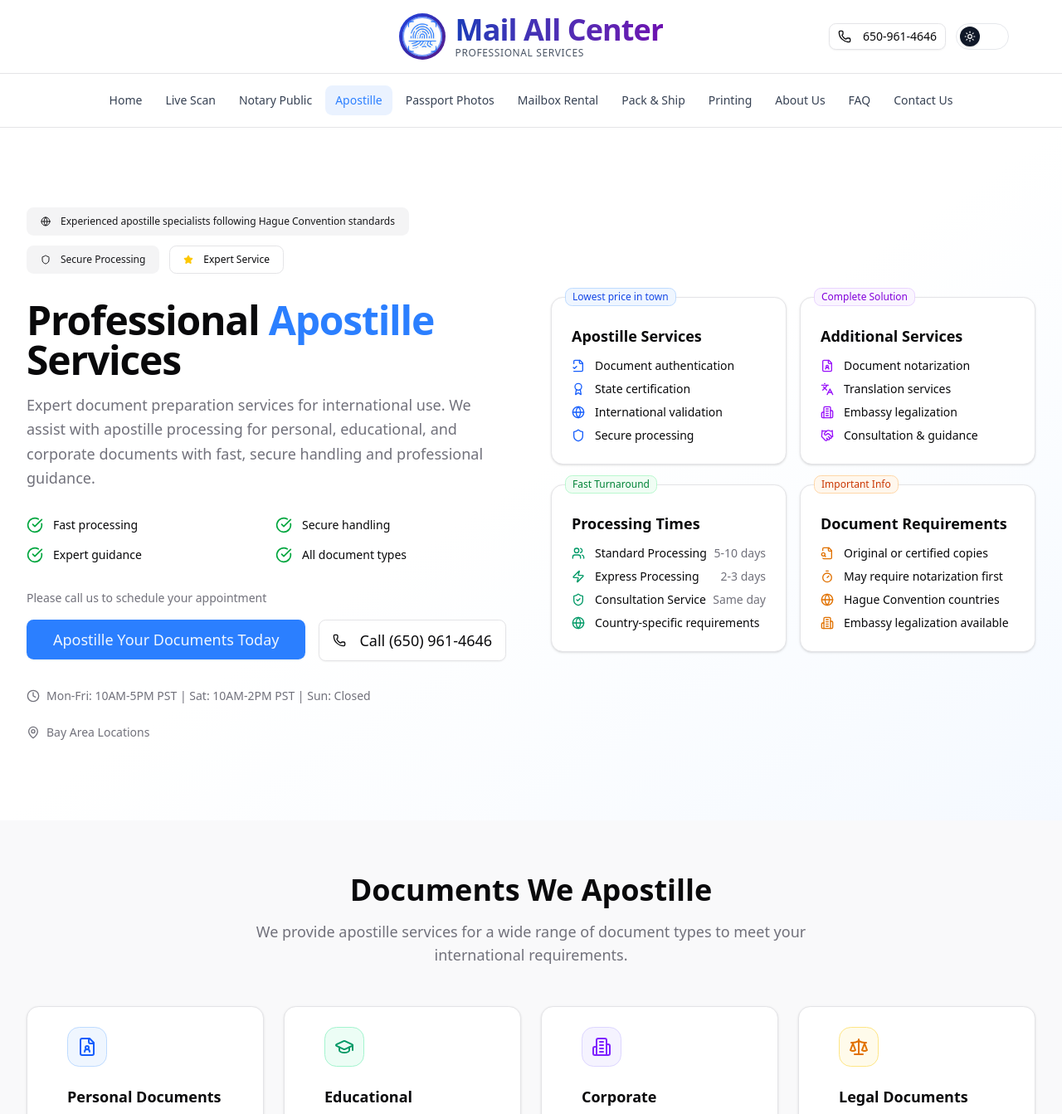
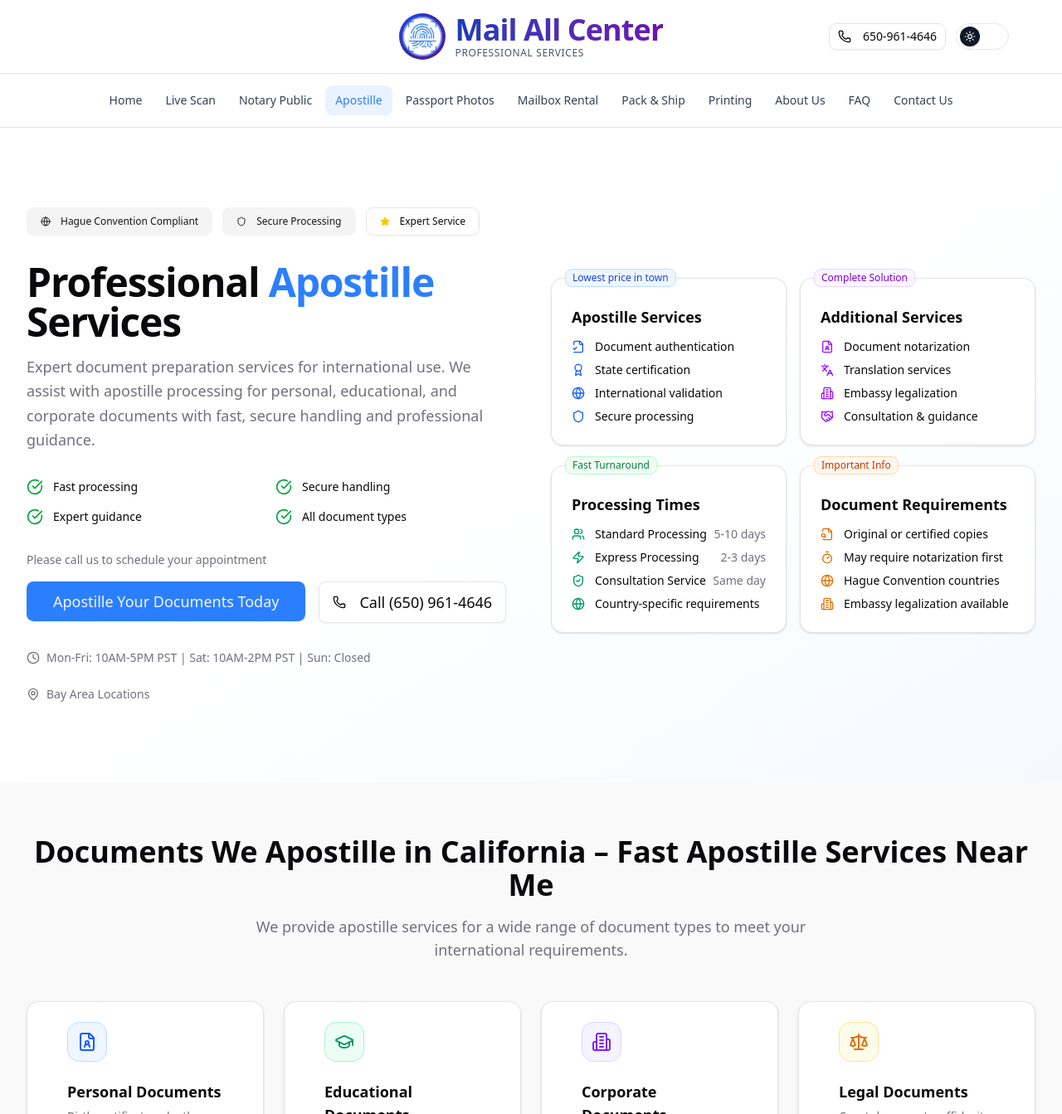
Before and after one commit to kewalplatel85/live-scan-solutions, a Next.js app: page /apostille in a window 1280 px wide. Shown: the top 1343 px of the page at 83% size. Built offline with nearby package versions, Linux system fonts and the light colour scheme.

Commit message:
add new headings (#55)

```diff
--- a/src/app/apostille/page.tsx
+++ b/src/app/apostille/page.tsx
@@ -267,7 +267,7 @@ export default function ApostillePage() {
         badges={[
           {
             icon: Globe,
-            text: 'Experienced apostille specialists following Hague Convention standards',
+            text: 'Hague Convention Compliant',
             variant: 'secondary',
           },
           {
@@ -489,9 +489,10 @@ export default function ApostillePage() {
       <section className="py-16 bg-muted/50">
         <div className="container mx-auto px-4 sm:px-6 lg:px-8">
           <div className="text-center mb-12">
-            <h2 className="text-3xl md:text-4xl font-bold mb-4">
-              Documents We Apostille
-            </h2>
+            <h1 className="text-3xl md:text-4xl font-bold mb-4">
+              Documents We Apostille in California – Fast Apostille Services
+              Near Me
+            </h1>
             <p className="text-lg text-muted-foreground max-w-2xl mx-auto">
               We provide apostille services for a wide range of document types
               to meet your international requirements.
--- a/src/app/notary/page.tsx
+++ b/src/app/notary/page.tsx
@@ -212,7 +212,8 @@ export default function NotaryPublicPage() {
         <div className="container mx-auto px-4 sm:px-6 lg:px-8">
           <div className="text-center mb-12">
             <h1 className="text-3xl md:text-4xl font-bold mb-4">
-              How Our 4-Step Notary Public Process Works | Walk-In & Mobile Notary Near Me
+              How Our 4-Step Notary Process Works | Walk-In & Mobile Notary Near
+              Me
             </h1>
             <p className="text-lg text-muted-foreground max-w-2xl mx-auto">
               We make document notarization straightforward and efficient with
--- a/src/app/passport-photos/page.tsx
+++ b/src/app/passport-photos/page.tsx
@@ -244,9 +244,9 @@ export default function PassportPhotosPage() {
       <section className="py-16 bg-gradient-to-br from-primary/5 via-background to-background">
         <div className="container mx-auto px-4 sm:px-6 lg:px-8">
           <div className="text-center mb-12">
-            <h2 className="text-3xl md:text-4xl font-bold mb-4">
-              Compare Our Prices
-            </h2>
+            <h1 className="text-3xl md:text-4xl font-bold mb-4">
+              Affordable Passport Photos Near Me – Professional Service
+            </h1>
             <p className="text-lg text-muted-foreground max-w-2xl mx-auto">
               We guarantee the lowest price in Mountain View. Found a better
               rate? We&apos;ll match it - no questions asked.
--- a/src/components/sections/CustomerTypesAccordion.tsx
+++ b/src/components/sections/CustomerTypesAccordion.tsx
@@ -180,7 +180,9 @@ export const CustomerTypesAccordion = () => {
     <section id="who-we-serve" className="py-12 bg-muted/30">
       <div className="container mx-auto px-4 sm:px-6 lg:px-8">
         <div className="text-center mb-16">
-          <h2 className="text-3xl md:text-4xl font-bold mb-4">Who We Serve</h2>
+          <h1 className="text-3xl md:text-4xl font-bold mb-4">
+            DOJ/FBI Approved Live Scan & Ink Fingerprints Near Me
+          </h1>
           <p className="text-lg text-muted-foreground max-w-3xl mx-auto mb-6">
             From healthcare to education, legal to business - we provide
             fingerprinting services for professionals across all industries
--- a/src/components/sections/WhyChooseUsSection.tsx
+++ b/src/components/sections/WhyChooseUsSection.tsx
@@ -34,13 +34,9 @@ export const WhyChooseUsSection = () => {
     <section className="py-12 bg-background">
       <div className="container mx-auto px-4 sm:px-6 lg:px-8">
         <div className="text-center mb-10">
-          <h2 className="text-2xl md:text-3xl font-bold mb-3">
-            Why Choose Mail All Center?
-          </h2>
-          <p className="text-muted-foreground max-w-2xl mx-auto">
-            Trusted by thousands for reliable, professional document and
-            shipping (UPS, FedEx, DHL and USPS) services
-          </p>
+          <h1 className="text-3xl md:text-4xl font-bold mb-4">
+            Fast & Affordable Live Scan and Ink Fingerprinting Near Me
+          </h1>
         </div>
 
         <div className="grid grid-cols-1 md:grid-cols-2 lg:grid-cols-4 gap-6">
```
